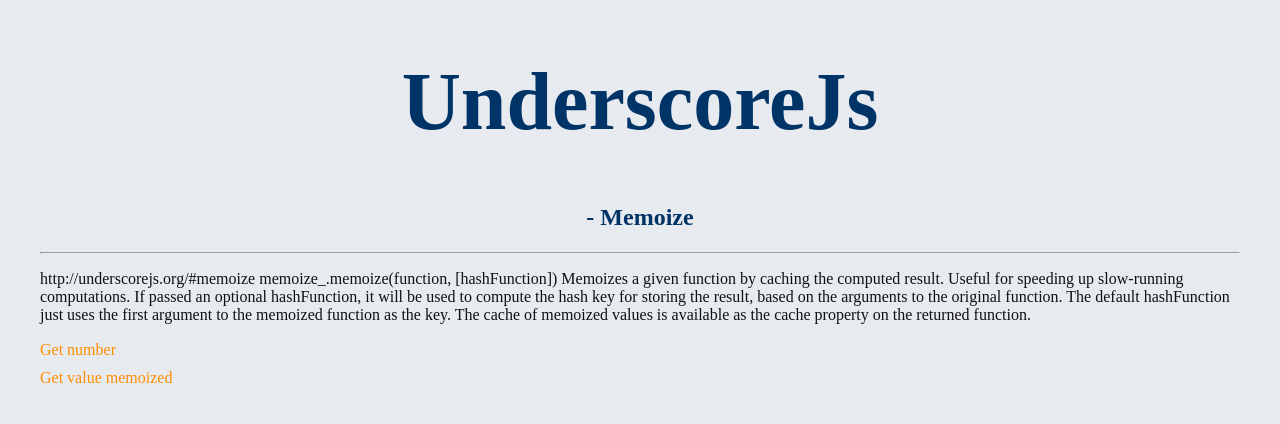
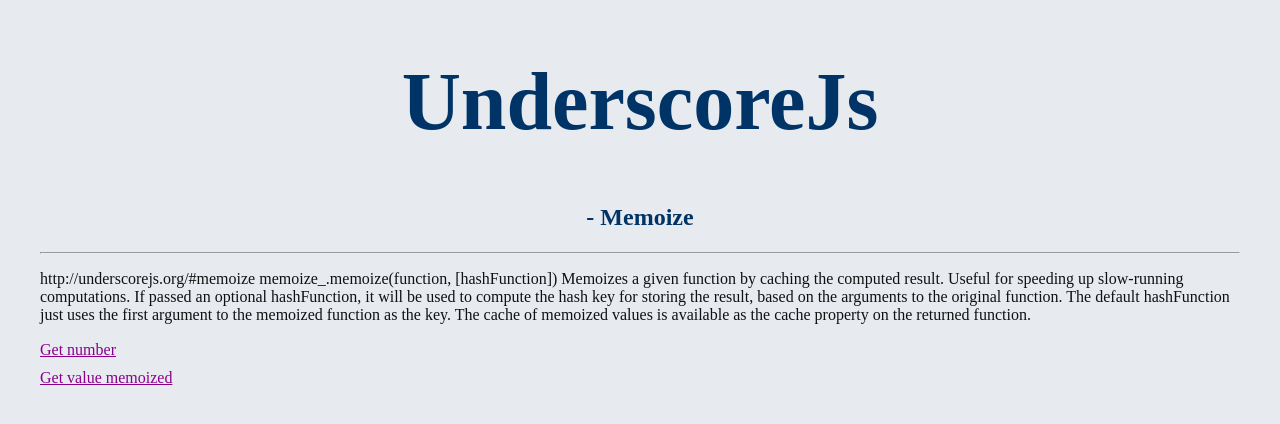
Before and after one commit to henrikmathiesen/underscore-js, a website: page app/04-functions/04-functions-memoize.html in a window 1280 px wide. Drawn offline with nearby package versions, Linux system fonts and the light colour scheme.

Commit message:
-styling

```diff
--- a/app/app.css
+++ b/app/app.css
@@ -34,9 +34,18 @@
     text-align: right;
 }
 
+a,
+a:visited,
+a:hover,
+a:active,
 .text-link {
     cursor: pointer;
-    color: darkorange;
+    color: darkmagenta;
+    text-decoration: underline;
+}
+
+li {
+    margin-bottom: 4px;
 }
 
 
```
